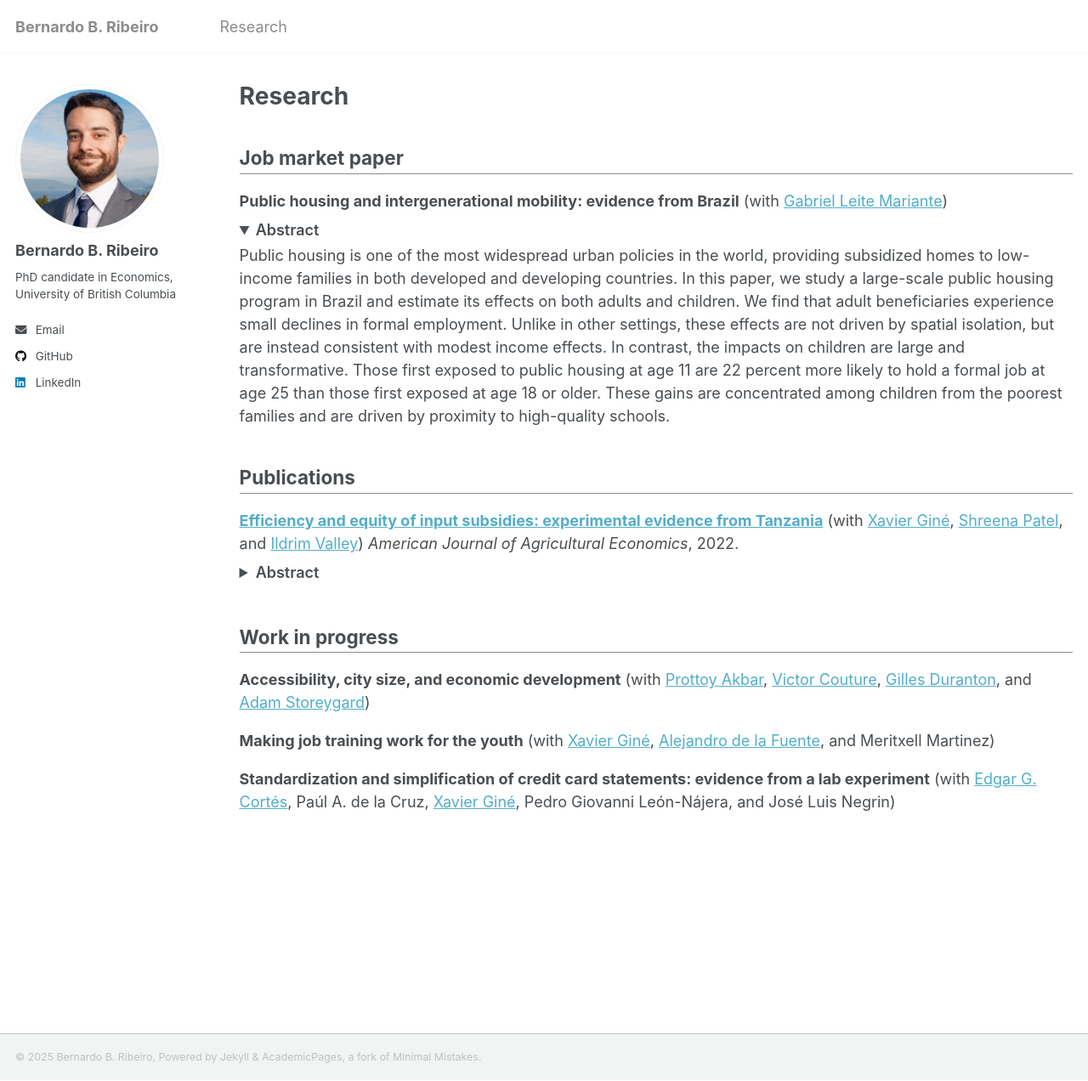
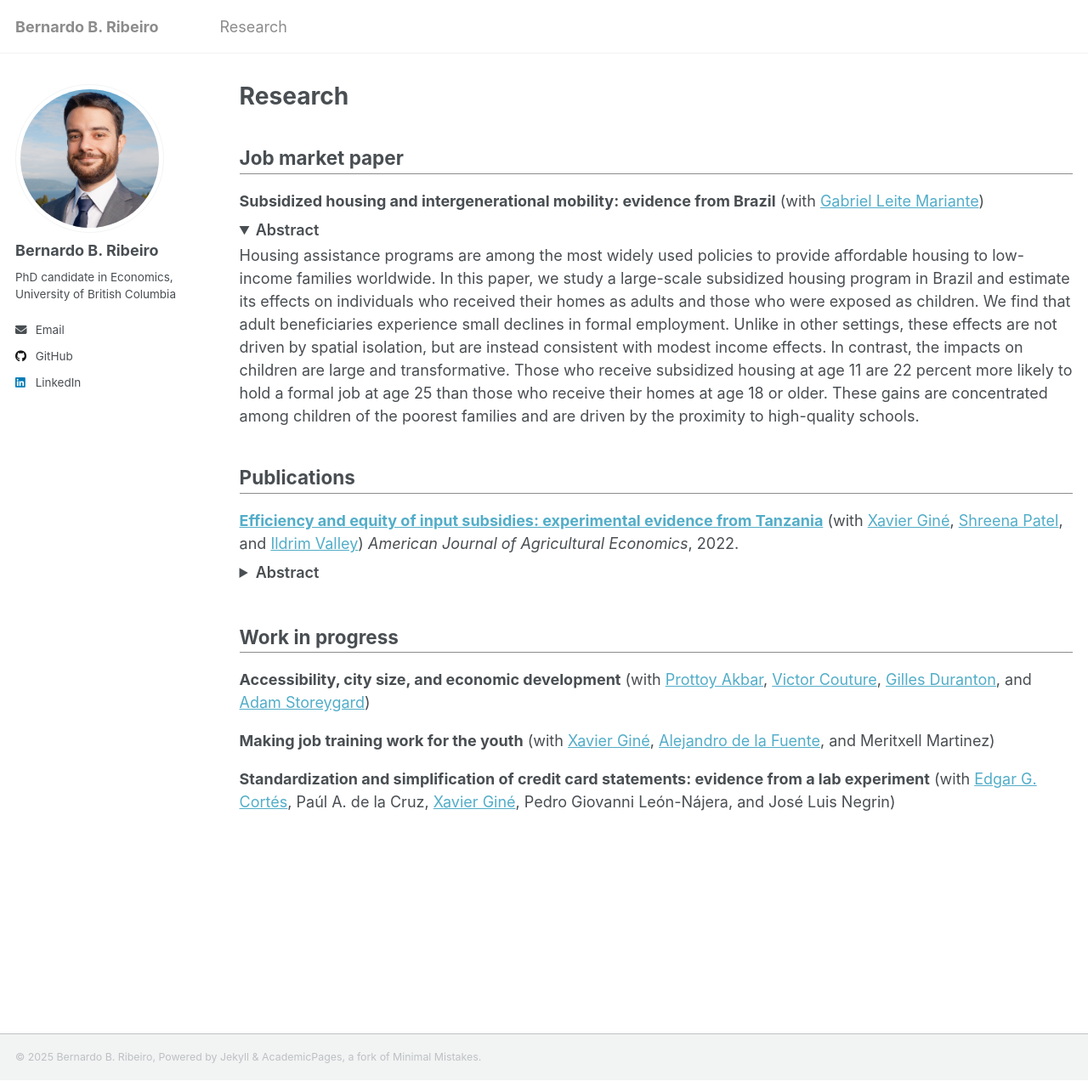
Before and after one commit to bbribeiro/bbribeiro.github.io, a Jekyll site: the page built from _pages/research.md, in a window 1280 px wide and 1272 px high. Shown: the whole window at 85% size. Built offline with Jekyll 4.4.1, drawn with Linux system fonts in a browser that asks for light colours; a script that is not in the unit is left out.

Commit message:
Update research.md

```diff
--- a/_pages/research.md
+++ b/_pages/research.md
@@ -7,10 +7,10 @@ author_profile: true
 
 ## Job market paper
 
-<p class="paper-title"><strong>Public housing and intergenerational mobility: evidence from Brazil</strong> (with <a href="https://www.gleitemariante.com/home">Gabriel Leite Mariante</a>)</p>
+<p class="paper-title"><strong>Subsidized housing and intergenerational mobility: evidence from Brazil</strong> (with <a href="https://www.gleitemariante.com/home">Gabriel Leite Mariante</a>)</p>
 <details class="abstract" open>
   <summary>Abstract</summary>
-  <p>Public housing is one of the most widespread urban policies in the world, providing subsidized homes to low-income families in both developed and developing countries. In this paper, we study a large-scale public housing program in Brazil and estimate its effects on both adults and children. We find that adult beneficiaries experience small declines in formal employment. Unlike in other settings, these effects are not driven by spatial isolation, but are instead consistent with modest income effects. In contrast, the impacts on children are large and transformative. Those first exposed to public housing at age 11 are 22 percent more likely to hold a formal job at age 25 than those first exposed at age 18 or older. These gains are concentrated among children from the poorest families and are driven by proximity to high-quality schools.</p>
+  <p>Housing assistance programs are among the most widely used policies to provide affordable housing to low-income families worldwide. In this paper, we study a large-scale subsidized housing program in Brazil and estimate its effects on individuals who received their homes as adults and those who were exposed as children. We find that adult beneficiaries experience small declines in formal employment. Unlike in other settings, these effects are not driven by spatial isolation, but are instead consistent with modest income effects. In contrast, the impacts on children are large and transformative. Those who receive subsidized housing at age 11 are 22 percent more likely to hold a formal job at age 25 than those who receive their homes at age 18 or older. These gains are concentrated among children of the poorest families and are driven by the proximity to high-quality schools.</p>
 </details>
 
 
```
